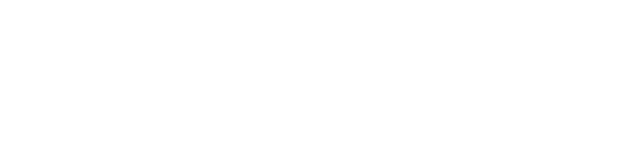
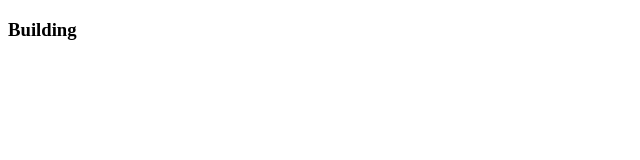
Before and after one commit to Simlex/Brick-Technologies, a plain HTML site: page index.html in a window 1280 px wide. Shown: the full height of the page, 0-640 px from the left. Drawn offline with Linux system fonts and the light colour scheme.

Commit message:
Update index.html

```diff
--- a/index.html
+++ b/index.html
@@ -7,6 +7,6 @@
     <title>Brick Technologies</title>
 </head>
 <body>
-
+    <h3>Building</h3>
 </body>
 </html>
```
